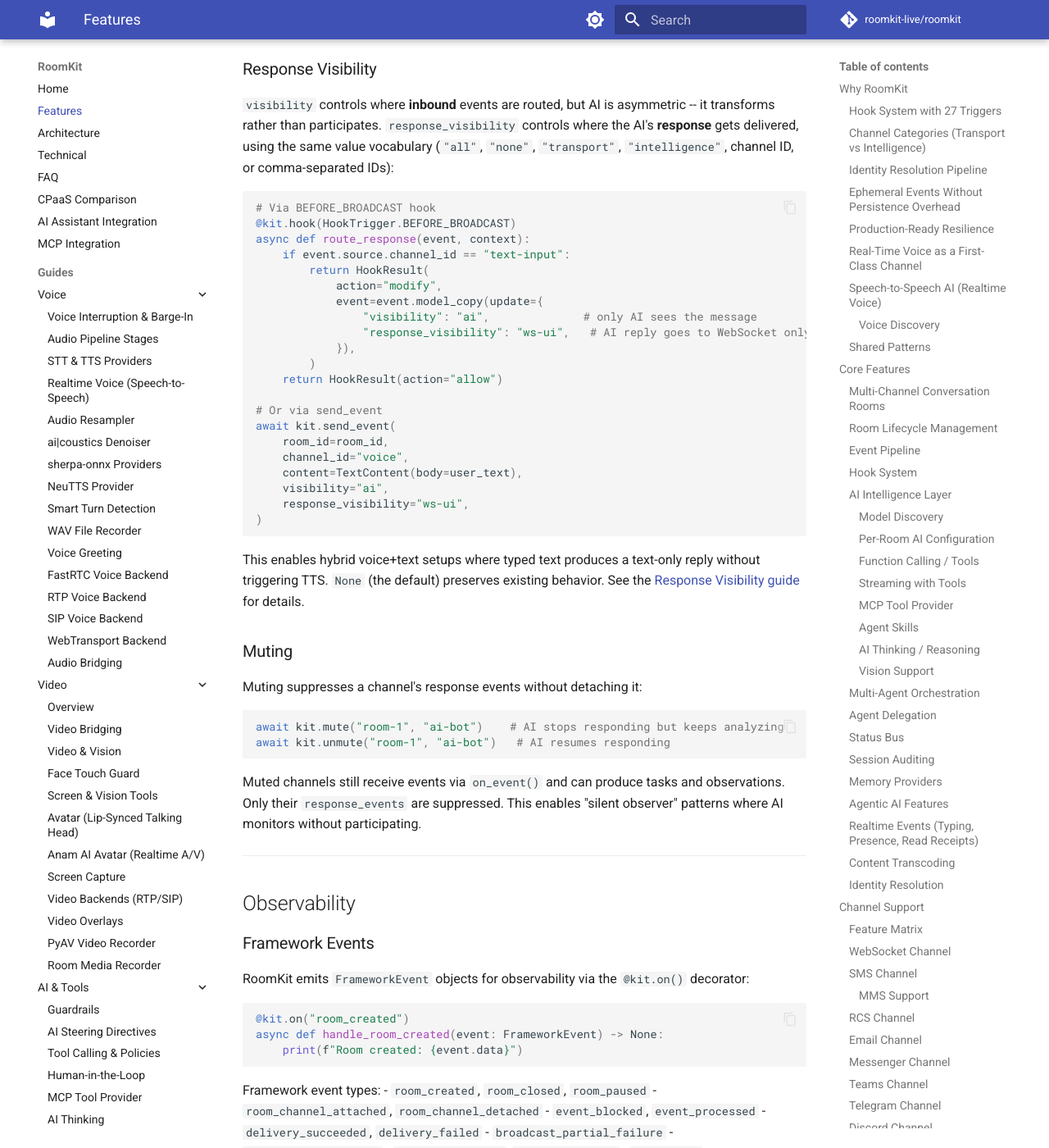
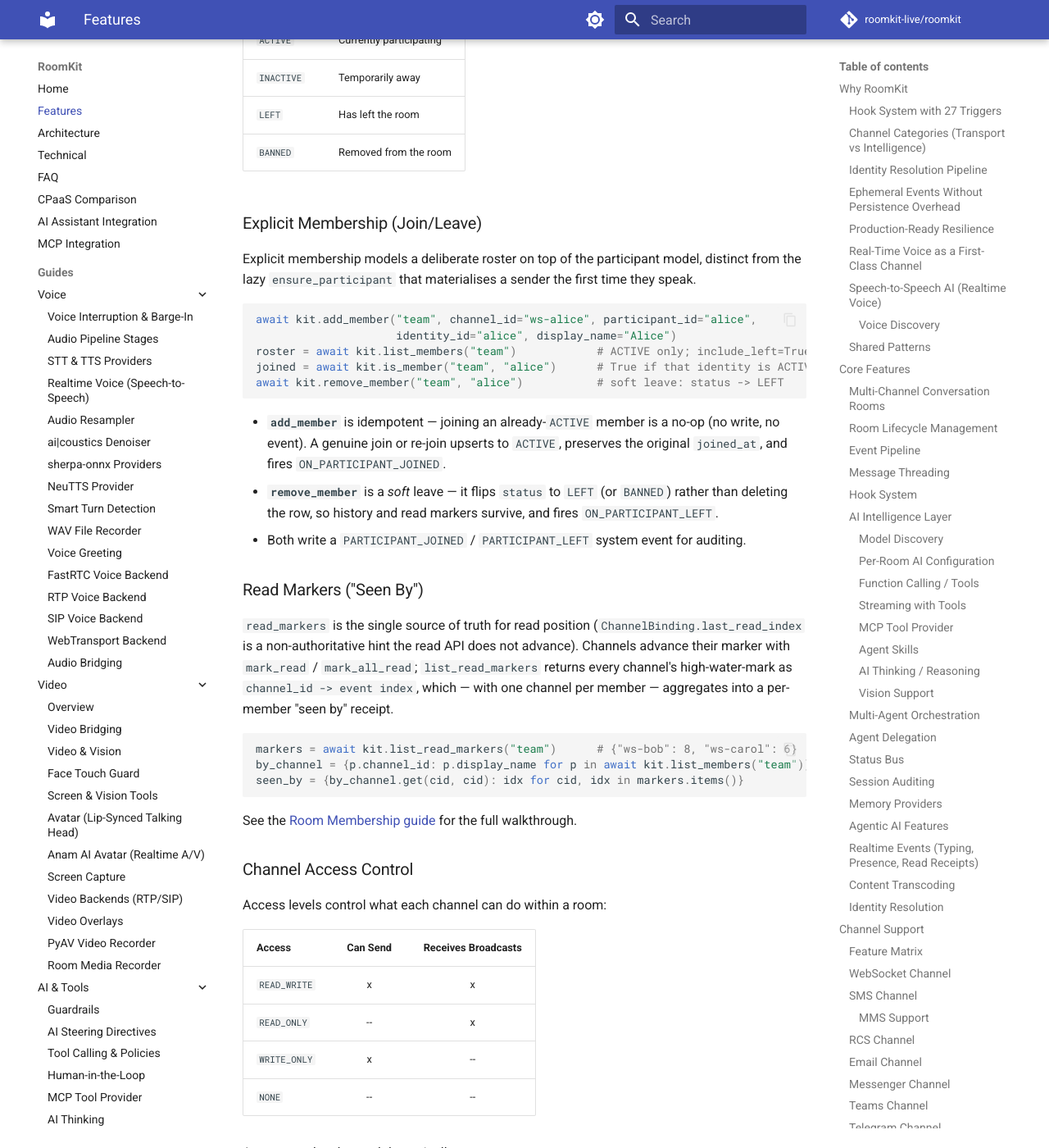
Before and after one commit to roomkit-live/roomkit-docs, an MkDocs documentation site: the page built from docs/features.md, in a window 1280 px wide and 1400 px high, scrolled down 49705 px. Shown: the whole window at 82% size. Built offline with MkDocs 1.6.1 and Material for MkDocs 9.7.7, drawn with Linux system fonts in a browser that asks for light colours; comment, search, counter and statistics services are not loaded; some of the changed text lies outside the part shown.

Commit message:
docs(membership): add room membership guide + threading/membership features sections
Documents the 0.26.0 features. New guide guides/room-membership.md covers
explicit join/leave (add_member/remove_member/list_members/is_member), the
soft-leave status flip, ON_PARTICIPANT_JOINED/LEFT hooks, and read-marker
'seen by' aggregation via list_read_markers. features.md gains a Message
Threading section (previously only a guide existed) and an Explicit
Membership + Read Markers section under Participant Roles, plus the two new
hook rows. Linked under Guides > Data & Infrastructure.

Strict build passes (autodoc resolves; no new broken anchors).

````diff
--- a/docs/features.md
+++ b/docs/features.md
@@ -202,6 +202,35 @@ Every message passes through a deterministic processing pipeline:
 14. **Activity update** -- Update room timestamp and latest event index
 15. **Async hooks** -- Side effects, logging, analytics (AFTER_BROADCAST), run after the room lock is released
 
+### Message Threading
+
+RoomKit supports **flat, two-level threads** (Slack / Teams style) on the
+`RoomEvent.parent_event_id` field: a reply points at its thread **root**; a root
+or non-threaded message is `None`. Set it on the inbound message or on direct
+injection, and the locked pipeline **normalises** any parent to the thread root
+(replying to a reply collapses into one thread; a dangling or cross-room parent
+drops to top level with a warning). Because normalisation is a single choke
+point, the invariant "`parent_event_id` is always a root" holds for every entry
+point and every channel — no per-channel wiring. An AI channel's response
+inherits the trigger's thread root, so an `@`-mention inside a thread is
+answered in-thread.
+
+```python
+reply = await kit.send_event("r1", "ws-bob", TextContent(body="Tuesday?"),
+                             parent_event_id=root_id)
+
+# Reads: main timeline (replies excluded) and one thread's replies
+from roomkit.models.store_filter import EventFilter
+timeline = await kit.store.list_events("r1", event_filter=EventFilter(top_level_only=True))
+thread = await kit.store.list_events("r1", event_filter=EventFilter(parent_event_id=root_id))
+
+# Per-root reply aggregates for a "N replies · last reply" affordance
+summaries = await kit.store.get_thread_summaries("r1", [root_id])
+```
+
+Distinct from `ChannelData.thread_id` (the provider-native reference). See the
+[Message Threading guide](guides/message-threading.md).
+
 ### Hook System
 
 Hooks intercept events at specific points in the pipeline for business logic injection.
@@ -284,6 +313,8 @@ Filter options:
 | `ON_IDENTITY_AMBIGUOUS` | Both | Multi-candidate disambiguation |
 | `ON_IDENTITY_UNKNOWN` | Both | Unknown sender handling |
 | `ON_PARTICIPANT_IDENTIFIED` | Async | Post-identification actions |
+| `ON_PARTICIPANT_JOINED` | Async | Explicit member join (`add_member`) |
+| `ON_PARTICIPANT_LEFT` | Async | Explicit member leave (`remove_member`) |
 | `ON_TASK_CREATED` | Async | Task routing |
 | `ON_DELIVERY_STATUS` | Async | Outbound message tracking |
 | `ON_ERROR` | Async | Error monitoring |
@@ -2024,6 +2055,47 @@ The idempotency check is performed inside the room lock to prevent TOCTOU races.
 | `LEFT` | Has left the room |
 | `BANNED` | Removed from the room |
 
+### Explicit Membership (Join/Leave)
+
+Explicit membership models a deliberate roster on top of the participant model,
+distinct from the lazy `ensure_participant` that materialises a sender the first
+time they speak.
+
+```python
+await kit.add_member("team", channel_id="ws-alice", participant_id="alice",
+                     identity_id="alice", display_name="Alice")
+roster = await kit.list_members("team")            # ACTIVE only; include_left=True for history
+joined = await kit.is_member("team", "alice")      # True if that identity is ACTIVE
+await kit.remove_member("team", "alice")           # soft leave: status -> LEFT
+```
+
+- **`add_member`** is idempotent — joining an already-`ACTIVE` member is a no-op
+  (no write, no event). A genuine join or re-join upserts to `ACTIVE`, preserves
+  the original `joined_at`, and fires `ON_PARTICIPANT_JOINED`.
+- **`remove_member`** is a *soft* leave — it flips `status` to `LEFT` (or
+  `BANNED`) rather than deleting the row, so history and read markers survive,
+  and fires `ON_PARTICIPANT_LEFT`.
+- Both write a `PARTICIPANT_JOINED` / `PARTICIPANT_LEFT` system event for
+  auditing.
+
+### Read Markers ("Seen By")
+
+`read_markers` is the single source of truth for read position
+(`ChannelBinding.last_read_index` is a non-authoritative hint the read API does
+not advance). Channels advance their marker with `mark_read` / `mark_all_read`;
+`list_read_markers` returns every channel's high-water-mark as
+`channel_id -> event index`, which — with one channel per member — aggregates
+into a per-member "seen by" receipt.
+
+```python
+markers = await kit.list_read_markers("team")      # {"ws-bob": 8, "ws-carol": 6}
+by_channel = {p.channel_id: p.display_name for p in await kit.list_members("team")}
+seen_by = {by_channel.get(cid, cid): idx for cid, idx in markers.items()}
+```
+
+See the [Room Membership guide](guides/room-membership.md) for the full
+walkthrough.
+
 ### Channel Access Control
 
 Access levels control what each channel can do within a room:
--- a/mkdocs.yml
+++ b/mkdocs.yml
@@ -130,6 +130,7 @@ nav:
           - PostgreSQL Storage: guides/postgres-store.md
           - Realtime Features: guides/realtime-features.md
           - Room Lifecycle & Timers: guides/room-lifecycle.md
+          - Room Membership: guides/room-membership.md
           - Production Resilience: guides/production-resilience.md
           - Telemetry: guides/telemetry.md
       - Development:
````
Also changed, not shown: docs/guides/room-membership.md (added, +139 -0 lines).
